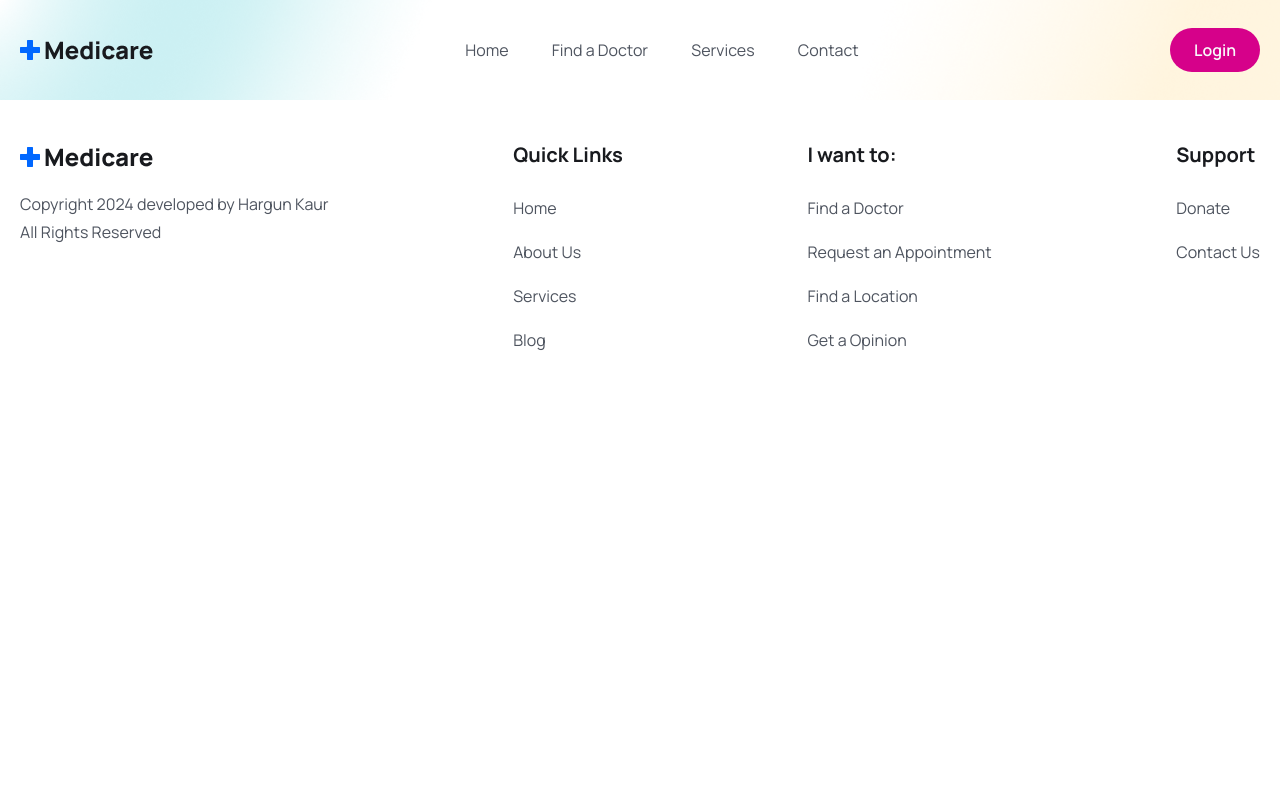
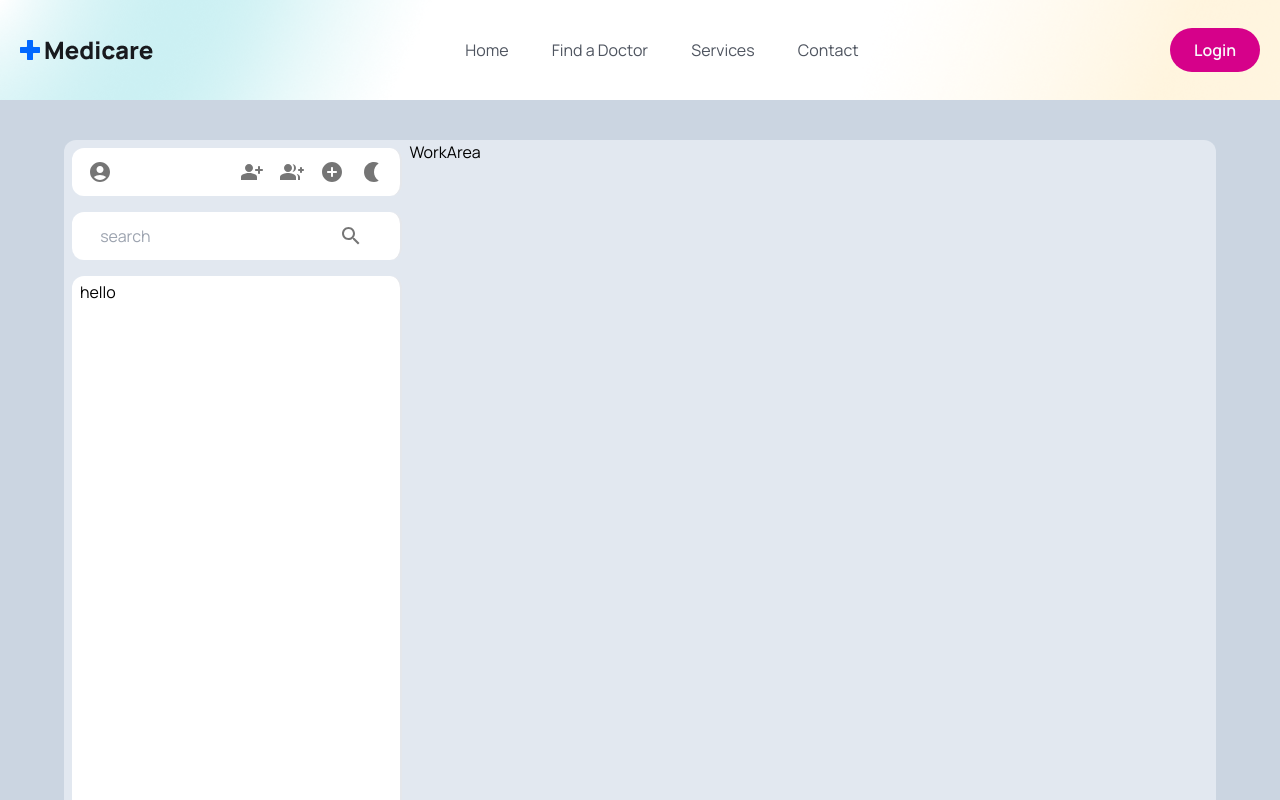
Before and after one commit to hargunkaur286/medihacks, a React (Vite) app in the folder frontend/: page /chat in a window 1280 px wide. Shown: the top 800 px of the page. Built offline with nearby package versions, Linux system fonts and the light colour scheme.

Commit message:
conversation sidebar

```diff
--- a/frontend/package.json
+++ b/frontend/package.json
@@ -10,6 +10,10 @@
     "preview": "vite preview"
   },
   "dependencies": {
+    "@emotion/react": "^11.11.4",
+    "@emotion/styled": "^11.11.5",
+    "@mui/icons-material": "^5.16.1",
+    "@mui/material": "^5.16.1",
     "react": "^18.3.1",
     "react-dom": "^18.3.1",
     "react-icons": "^5.2.1",
--- /dev/null
+++ b/frontend/src/components/ChatApp/ConversationItem.jsx
@@ -0,0 +1,11 @@
+import React from 'react'
+
+const ConversationItem = () => {
+  return (
+    <div>
+      hello
+    </div>
+  )
+}
+
+export default ConversationItem
--- /dev/null
+++ b/frontend/src/components/ChatApp/MainContainer.jsx
@@ -0,0 +1,18 @@
+import React from 'react'
+import Sidebar from './Sidebar'
+import WorkArea from './WorkArea'
+
+const MainContainer = () => {
+  return (
+    <div className="bg-slate-200 h-[90vh] w-[90vw] flex min-h-full rounded-xl mt-10">
+      <div className="w-[30%] h-full">
+        <Sidebar />
+      </div>
+      <div className="w-[70%] h-full">
+        <WorkArea />
+      </div>
+    </div>
+  )
+}
+
+export default MainContainer
--- /dev/null
+++ b/frontend/src/components/ChatApp/Sidebar.jsx
@@ -0,0 +1,54 @@
+import React from 'react'
+import { IconButton } from '@mui/material';
+import AccountCircleIcon from "@mui/icons-material/AccountCircleRounded"
+import PersonAddIcon from "@mui/icons-material/PersonAddAltRounded"
+import GroupAddIcon from "@mui/icons-material/GroupAddRounded"
+import AddCircleIcon from "@mui/icons-material/AddCircleRounded"
+import NightlightIcon from "@mui/icons-material/NightlightRounded"
+import SearchIcon from "@mui/icons-material/Search"
+import ConversationItem from './ConversationItem';
+
+const Sidebar = () => {
+  return (
+    <>
+      <div className='flex flex-col h-full'>
+        <div className='bg-white border-r-2 pt-1 pb-1 pr-2 pl-2 rounded-xl m-2'>
+        <div className='flex justify-between'>
+          <div>
+          <IconButton>
+            <AccountCircleIcon />
+          </IconButton>
+          </div>
+          <div>
+          <IconButton>
+            <PersonAddIcon />
+          </IconButton>
+          <IconButton>
+            <GroupAddIcon />
+          </IconButton>
+          <IconButton>
+            <AddCircleIcon />
+          </IconButton>
+          <IconButton>
+            <NightlightIcon />
+          </IconButton>
+          </div>
+        </div>
+        </div >
+
+        <div className='bg-white border-r-2 pt-1 pb-1 pr-2 pl-2 rounded-xl m-2 flex justify-around'>
+          <input placeholder='search'/>
+          <IconButton>
+          <SearchIcon />
+          </IconButton>
+        </div>
+
+        <div className='bg-white border-r-2 pt-1 pb-2 pr-2 pl-2 rounded-xl m-2 flex-grow'>
+          <ConversationItem />
+        </div>
+      </div>
+    </>
+  )
+}
+
+export default Sidebar
--- /dev/null
+++ b/frontend/src/components/ChatApp/WorkArea.jsx
@@ -0,0 +1,11 @@
+import React from 'react'
+
+const WorkArea = () => {
+  return (
+    <div className=''>
+      WorkArea
+    </div>
+  )
+}
+
+export default WorkArea
--- /dev/null
+++ b/frontend/src/pages/ChatApp.jsx
@@ -0,0 +1,12 @@
+import React from 'react'
+import MainContainer from '../components/ChatApp/MainContainer'
+
+const ChatApp = () => {
+    return (
+        <div className='bg-slate-300 min-h-screen flex justify-center align-center'>
+            <MainContainer />
+        </div>
+    )
+}
+
+export default ChatApp
--- a/frontend/src/pages/Chatbot.jsx
+++ b/frontend/src/pages/Chatbot.jsx
@@ -3,13 +3,13 @@ import React, {useState} from 'react'
 const Chatbot = () => {
     const [error, setError] = useState("")
   return (
-    <section className='search-section'>
+    <section className='margin-0 padding-0 width-100vw'>
         <p>What Do you want to know?
             <button className="surprise">Surprise Me!</button>
         </p>
         <div className="input-container">
             <input
-                value={}
+                value={""}
                 placeholder="Suggest some nutricious food during pregnancy?"
                 onChange={""}
             />
--- a/frontend/src/routes/Routers.jsx
+++ b/frontend/src/routes/Routers.jsx
@@ -8,6 +8,7 @@ import Doctors from '../pages/Doctors/Doctors'
 import DoctorDetails from '../pages/Doctors/DoctorDetails'
 
 import {Routes, Route} from 'react-router-dom'
+import ChatApp from '../pages/ChatApp'
 
 const Routers = () => {
   return (
@@ -20,6 +21,7 @@ const Routers = () => {
       <Route path="/register" element = {<Signup/>} />
       <Route path="/contact" element = {<Contact/>} />
       <Route path="/services" element = {<Services/>} />
+      <Route path="/chat" element = {<ChatApp/>} />
     </Routes>
   )
 }
```
Also changed, not shown: 1 other file (tests, documents, lock files or other folders).
